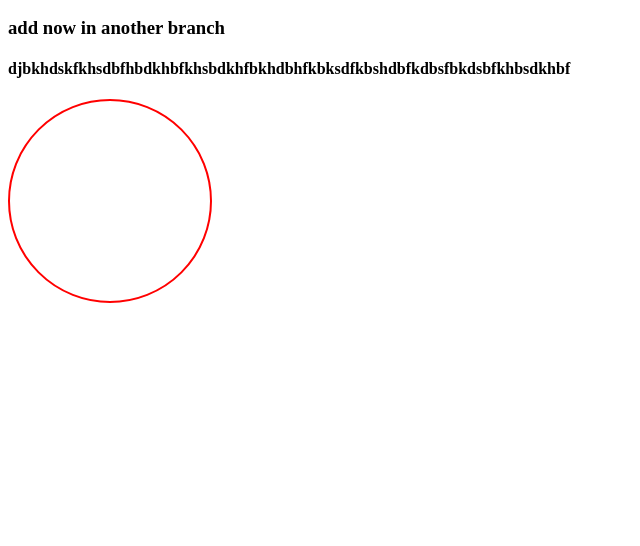
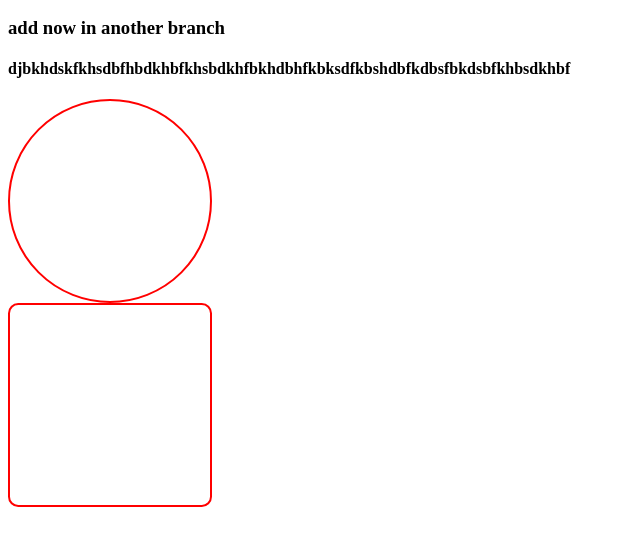
Before and after one commit to goligovardhanrao/testing1.github.io, a plain HTML site: page index.html in a window 1280 px wide. Shown: the part 110-656 px from the top of the page, without its empty margins (0-640 px from the left). Drawn offline with Linux system fonts and the light colour scheme.

Commit message:
new dive is added in square

```diff
--- a/index.html
+++ b/index.html
@@ -21,7 +21,9 @@
 <div class="one" style="height: 200px; width: 200px; border: 2px solid red; color: greenyellow; border-radius: 50%;">
 
 </div>
+    <div class="two" style="height: 200px; width: 200px; border: 2px solid red; color: blue; border-radius: 5%;">
 
+</div>
 </h3>
 </body>
 </html>
```
